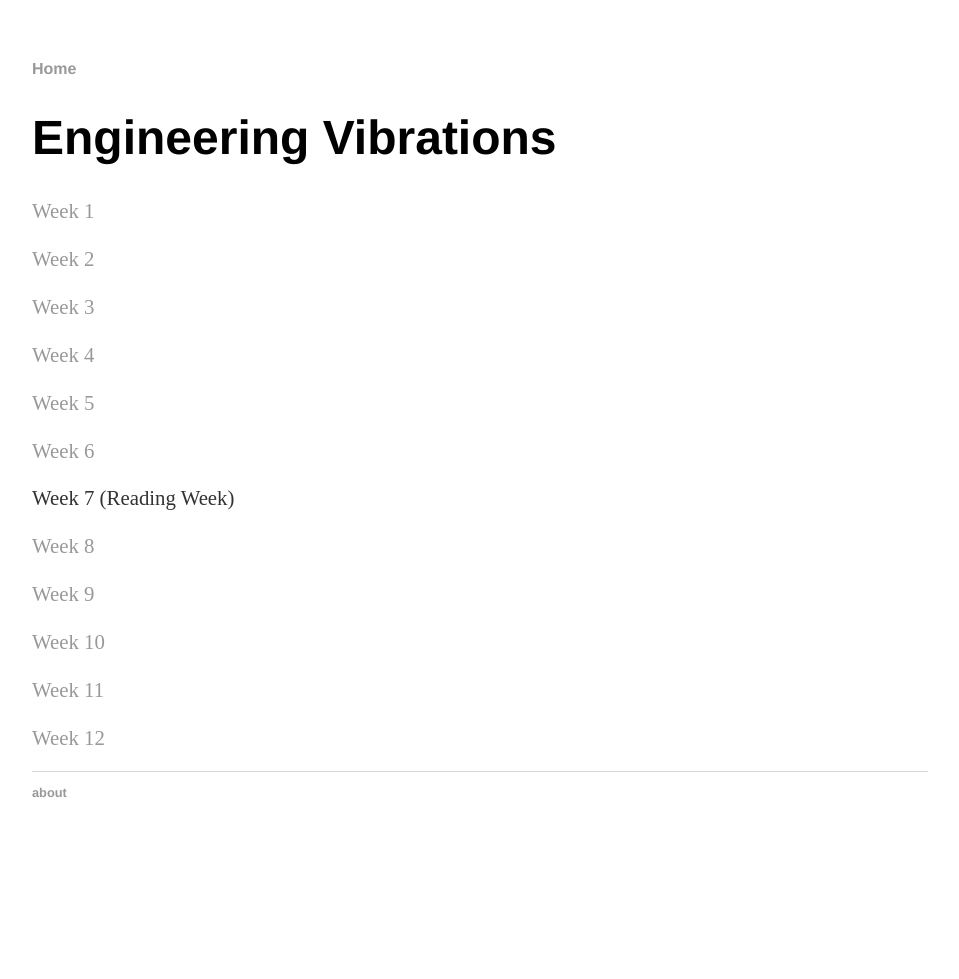
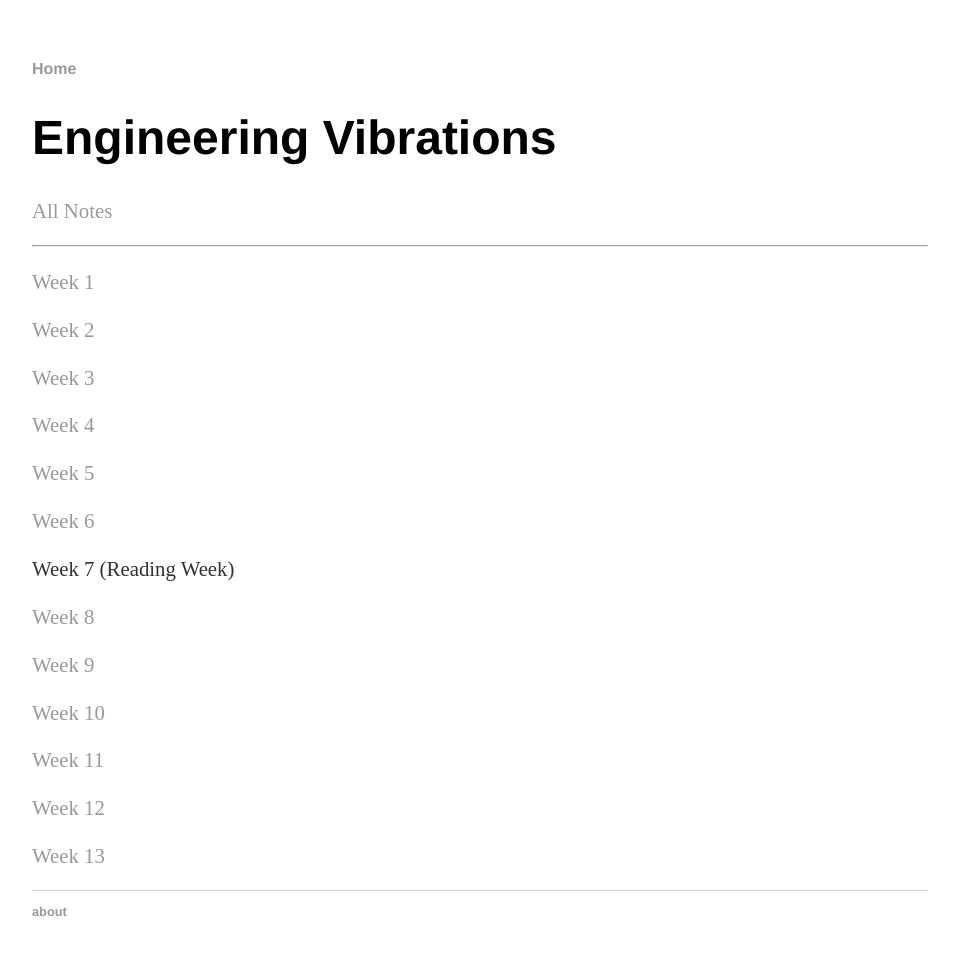
Before and after one commit to GenNotes/GenNotes.github.io, a Jekyll site: the page built from EMEC-4436/index.html, in a window 1280 px wide. Shown: the whole page, without its empty margins (160-1119 px from the left). Built offline with Jekyll 4.4.1, drawn with Linux system fonts in a browser that asks for light colours; before the commit the page ends 900 px from its top, so only the background shows below that.

Commit message:
Update index.html

```diff
--- a/EMEC-4436/index.html
+++ b/EMEC-4436/index.html
@@ -4,7 +4,8 @@ title: Engineering Vibrations
 ---
 <div class="blurb">
 	<h1>Engineering Vibrations</h1>
-
+	<p><a href="Vib-All.pdf"> All Notes </a></p>
+	<hr>
 	<p><a href="Vib-W1.pdf"> Week 1 </a></p>
 	<p><a href="Vib-W2.pdf"> Week 2 </a></p>
  	<p><a href="Vib-W3.pdf"> Week 3 </a></p>
@@ -17,5 +18,6 @@ title: Engineering Vibrations
 	<p><a href="Vib-W10.pdf"> Week 10 </a></p>
  	<p><a href="Vib-W11.pdf"> Week 11 </a></p>
 	<p><a href="Vib-W12.pdf"> Week 12 </a></p>
+	<p><a href="Vib-W13.pdf"> Week 13 </a></p>
 
 </div><!-- /.blurb -->
```
